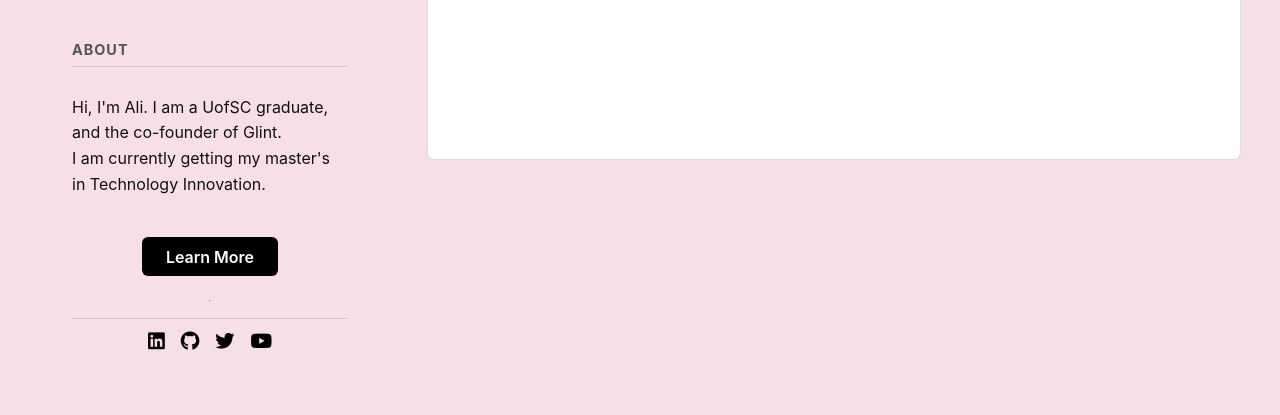
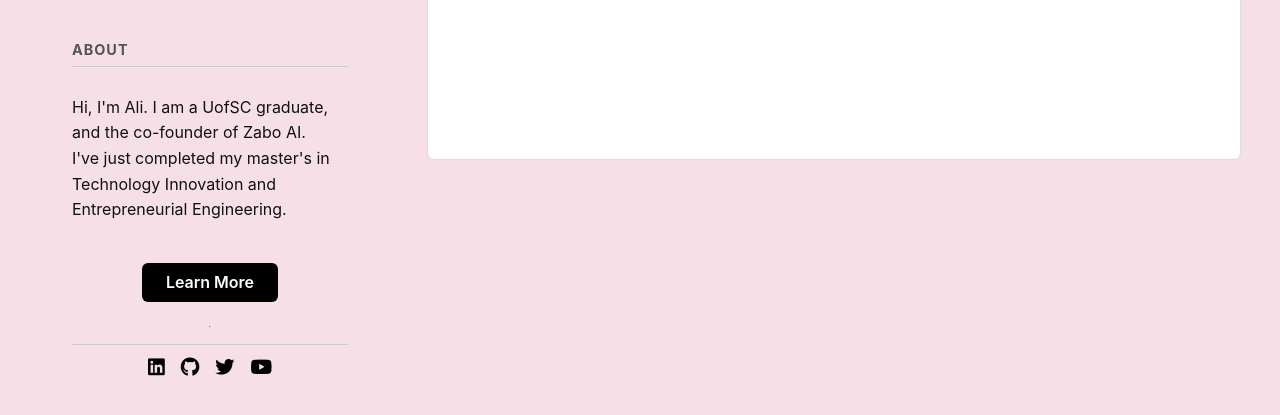
Before and after one commit to ateh03/alijamil.com, a plain HTML site: page home.html in a window 1280 px wide. Shown: the part 387-802 px from the top of the page. Drawn offline with Linux system fonts and the light colour scheme.

Commit message:
home page bio update: graduation!!!! hell yea boy

```diff
--- a/home.html
+++ b/home.html
@@ -35,8 +35,8 @@
 <h2>About</h2>
 
 <p>
-  Hi, I'm Ali. I am a UofSC graduate, and the co-founder of Glint.<br/>
-  I am currently getting my master's in Technology Innovation.
+  Hi, I'm Ali. I am a UofSC graduate, and the co-founder of Zabo AI.<br/>
+  I've just completed my master's in Technology Innovation and Entrepreneurial Engineering.
 </p>
 <a href="about.html" class="btn">Learn More</a>
 
```
Also changed, not shown: 3 other files.
